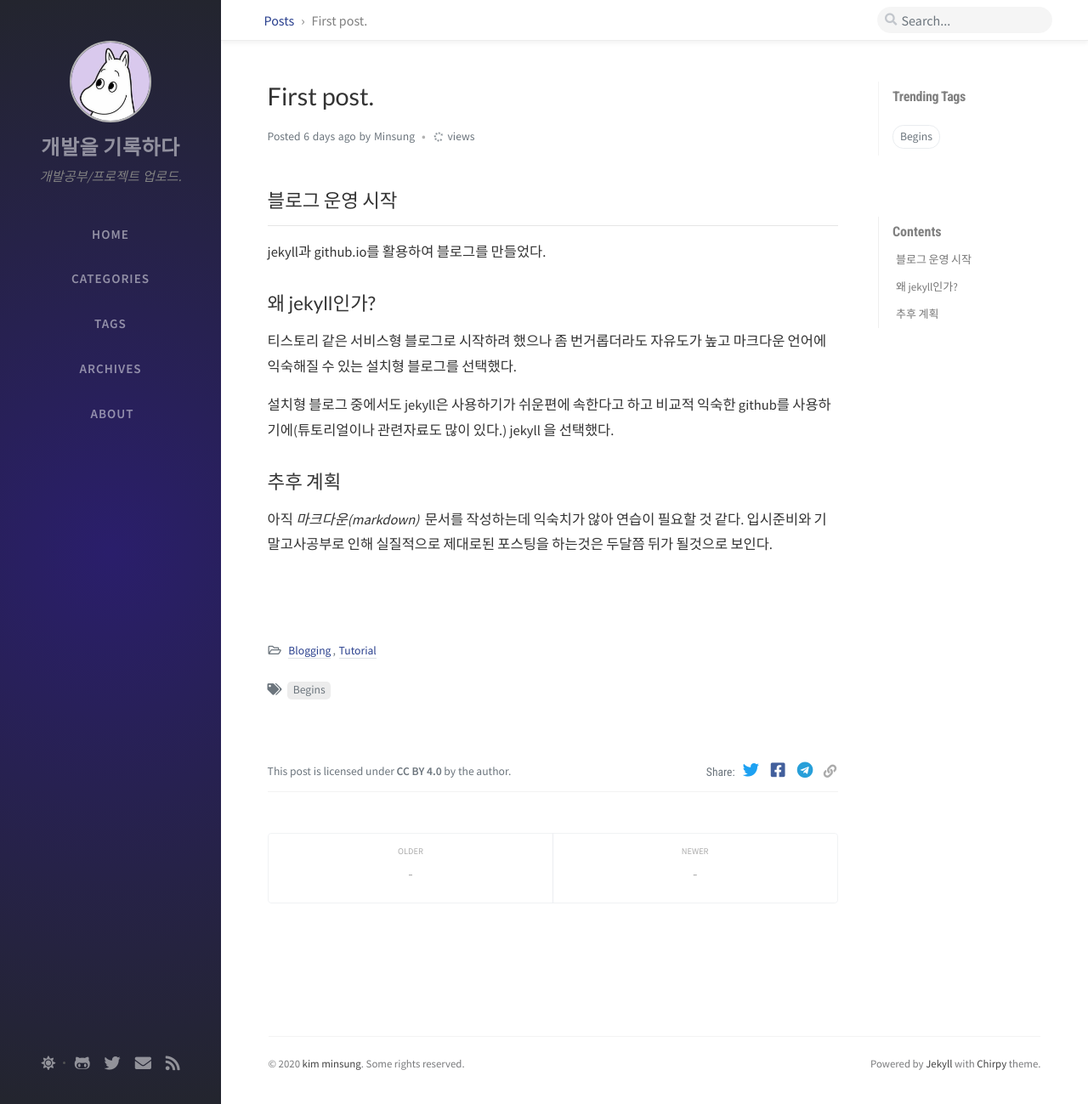
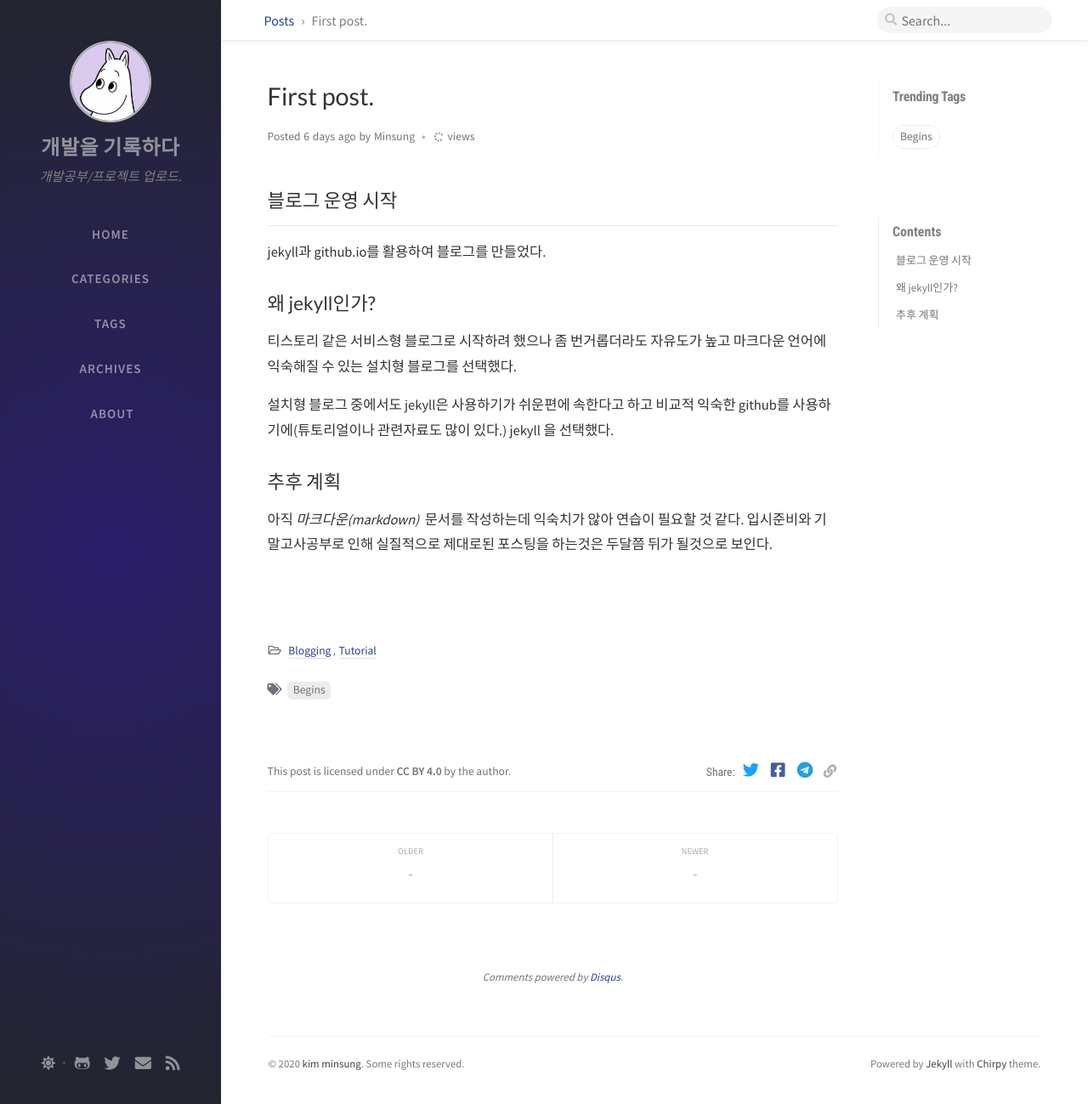
Before and after one commit to minsung521/minsung-dev.github.io, a Jekyll site: the page built from _posts/2020-10-04-test-bloging.md, in a window 1280 px wide and 1299 px high. Shown: the whole window at 85% size. Built offline with Jekyll 4.4.1, drawn with Linux system fonts in a browser that asks for light colours; nearby versions of some CDN libraries; comment, search, counter and statistics services are not loaded; part of the change alters nothing that is shown.

Commit message:
disqus added

```diff
--- a/_config.yml
+++ b/_config.yml
@@ -63,8 +63,8 @@ google_analytics:
     cache: false # pv data local cache, good for the users from GFW area.
 
 disqus:
-  comments: false # boolean type, the global switch for posts comments.
-  shortname: "" # Fill with your Disqus shortname. › https://help.disqus.com/en/articles/1717111-what-s-a-shortname
+  comments: true # boolean type, the global switch for posts comments.
+  shortname: "development-blog-1" # Fill with your Disqus shortname. › https://help.disqus.com/en/articles/1717111-what-s-a-shortname
 
 # Prefer color scheme setting, available values:
 #
--- a/_layouts/post.html
+++ b/_layouts/post.html
@@ -6,7 +6,6 @@ layout: default
 # © 2017-2019 Cotes Chung
 # MIT Licensed
 ---
-
 <div class="row">
 
   <div id="post-wrapper" class="col-12 col-lg-11 col-xl-8">
```
